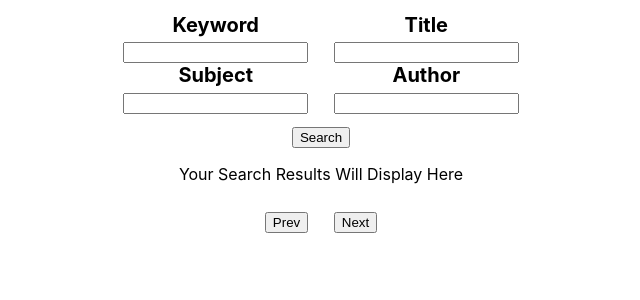
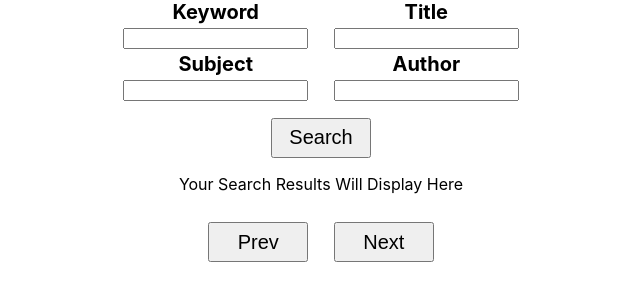
Before and after one commit to NicknotJ/Chingu-Books, a React (Create React App) app in the folder book-browser/: page / in a window 1280 px wide. Shown: the top 300 px of the page, without its empty margins (319-959 px from the left). Built offline with nearby package versions, Linux system fonts and the light colour scheme.

Commit message:
CSS: App labels and inputs have a margin-bottom: 2% now. Removed an margin auto styling from books which, ironically, fixed the centering issues.

```diff
--- a/book-browser/src/App.css
+++ b/book-browser/src/App.css
@@ -18,11 +18,17 @@
   margin: 1%;
 }
 
+.diffBooks, .searchButton {
+  height: 40px;
+  width: 100px;
+  font-size: 20px;
+}
+
 label {
   font-size: 20px;
   font-weight: bold;
   display: block;
-  margin-bottom: 3%;
+  margin-bottom: 2%;
 }
 
 .searchButton {
@@ -34,8 +40,10 @@ label {
 .searchInputs {
   display: inline-block;
   margin: 1%;
+  margin-top: 0%;
 }
 
 .searchInputs > input {
   display: block;
+  margin-bottom: 2%;
 }
--- a/book-browser/src/Components/Book.css
+++ b/book-browser/src/Components/Book.css
@@ -26,8 +26,6 @@
     .book {
       display: block;
       width: 85%;
-      margin-left: auto;
-      margin-right: auto;
       margin-bottom: 10px;
       box-shadow: 2px 2px grey;
     }
```
